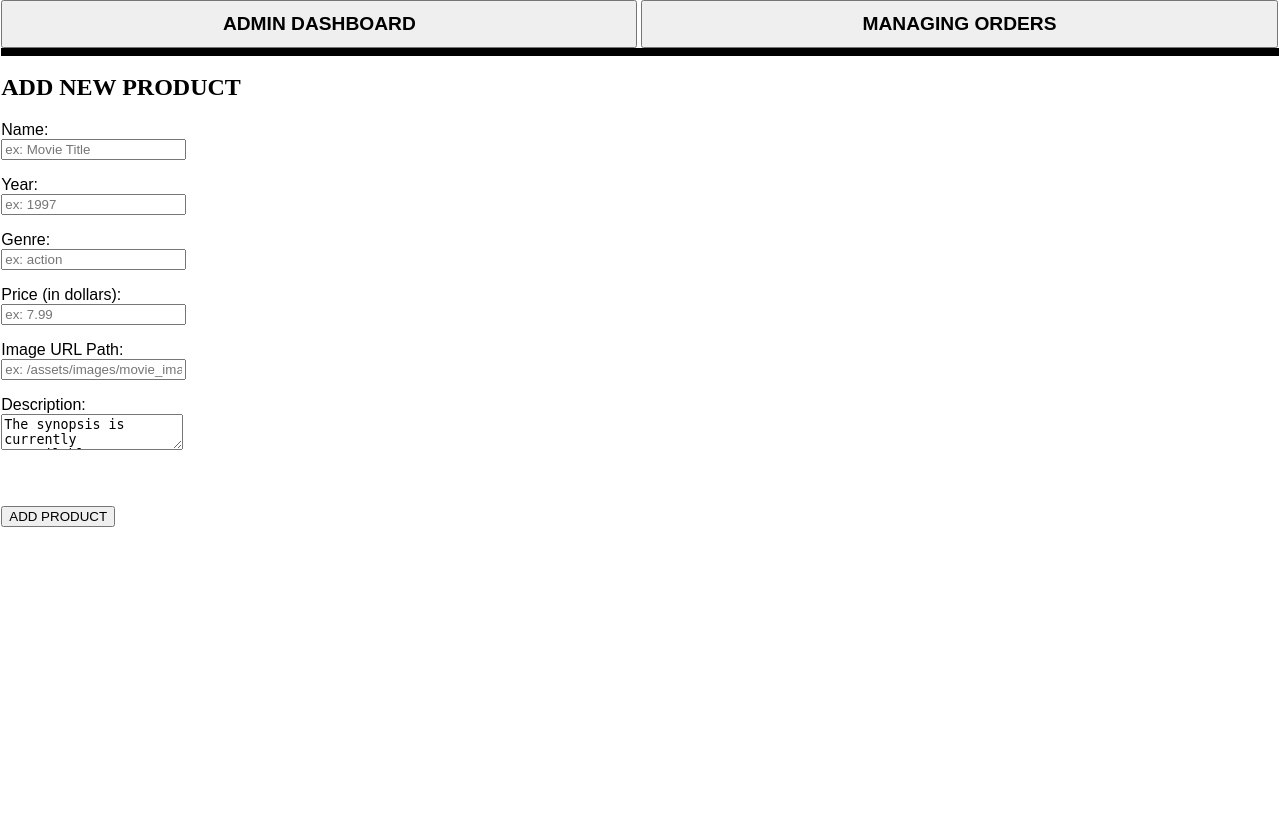
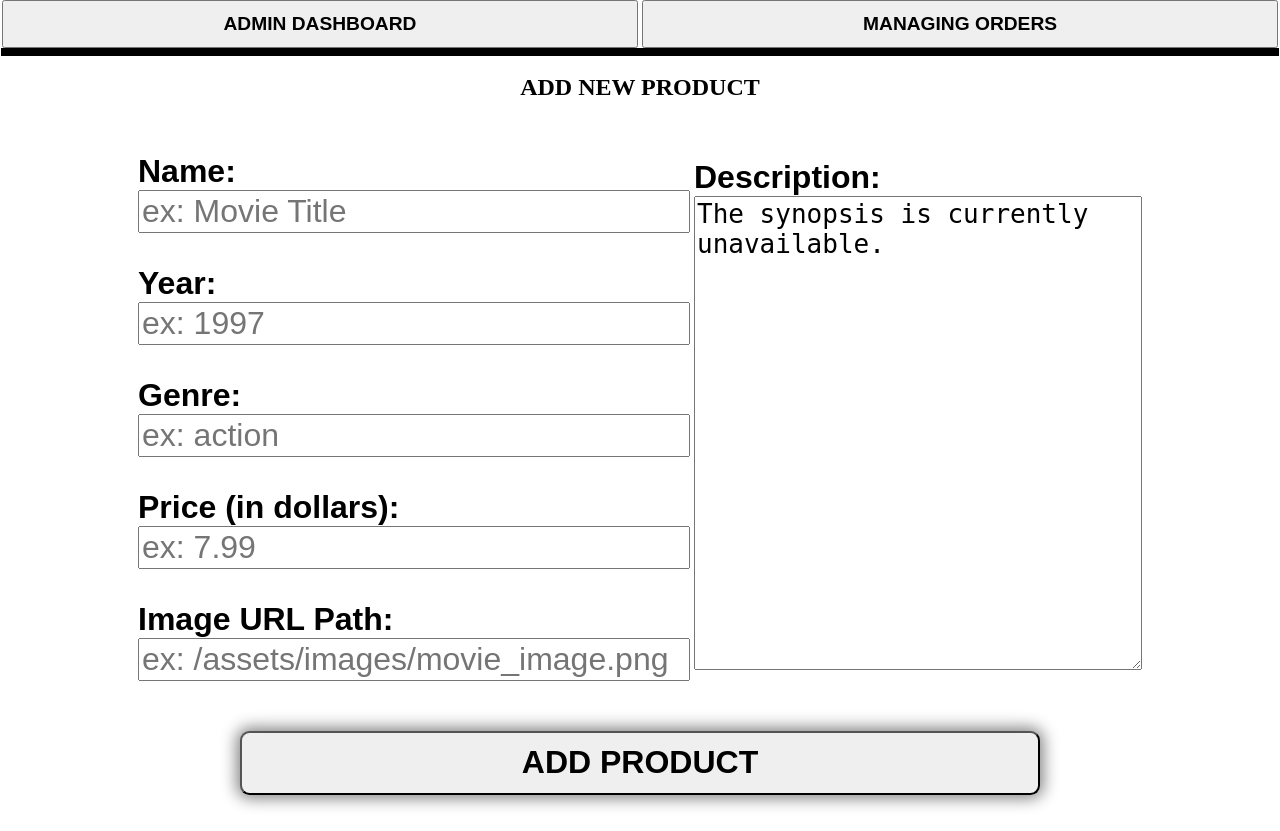
Before and after one commit to Tavcar/Online_store, a Python web app: template templates/add_product.html in a window 1280 px wide. Before the commit the page ends 527 px from the top, so only its background shows below. Run offline with Jinja, Linux system fonts and the light colour scheme; the template is opened without the code that fills it, so the values that code supplies are empty.

Commit message:
Nadgrajena CSS datoteka (2016-10-24).

```diff
--- a/assets/css/style.css
+++ b/assets/css/style.css
@@ -279,3 +279,40 @@ p {
     width: 5.5em;
     font-weight: bold;
 }
+
+#new-product {
+    text-align: center;
+}
+
+/* ADD_PRODUCT.HTML */
+#new-product p {
+    font-size: 2em;
+    text-align: left;
+    font-weight: bold;
+}
+
+#new-product input {
+    font-size: 1em;
+    width: 17em;
+}
+
+#new-product .info-holder {
+    display: inline-block;
+}
+
+.info-holder textarea {
+    font-size: 1em;
+    width: 17em;
+    height: 18em;
+    max-width: 17em;
+    max-height: 18em;
+}
+
+#new-product #submit {
+    font-size: 2em;
+    font-weight: bold;
+    width: 25em;
+    height: 2em;
+    border-radius: 0.3em;
+    box-shadow: 0em 0em 0.5em 0.1em gray;
+}
```
